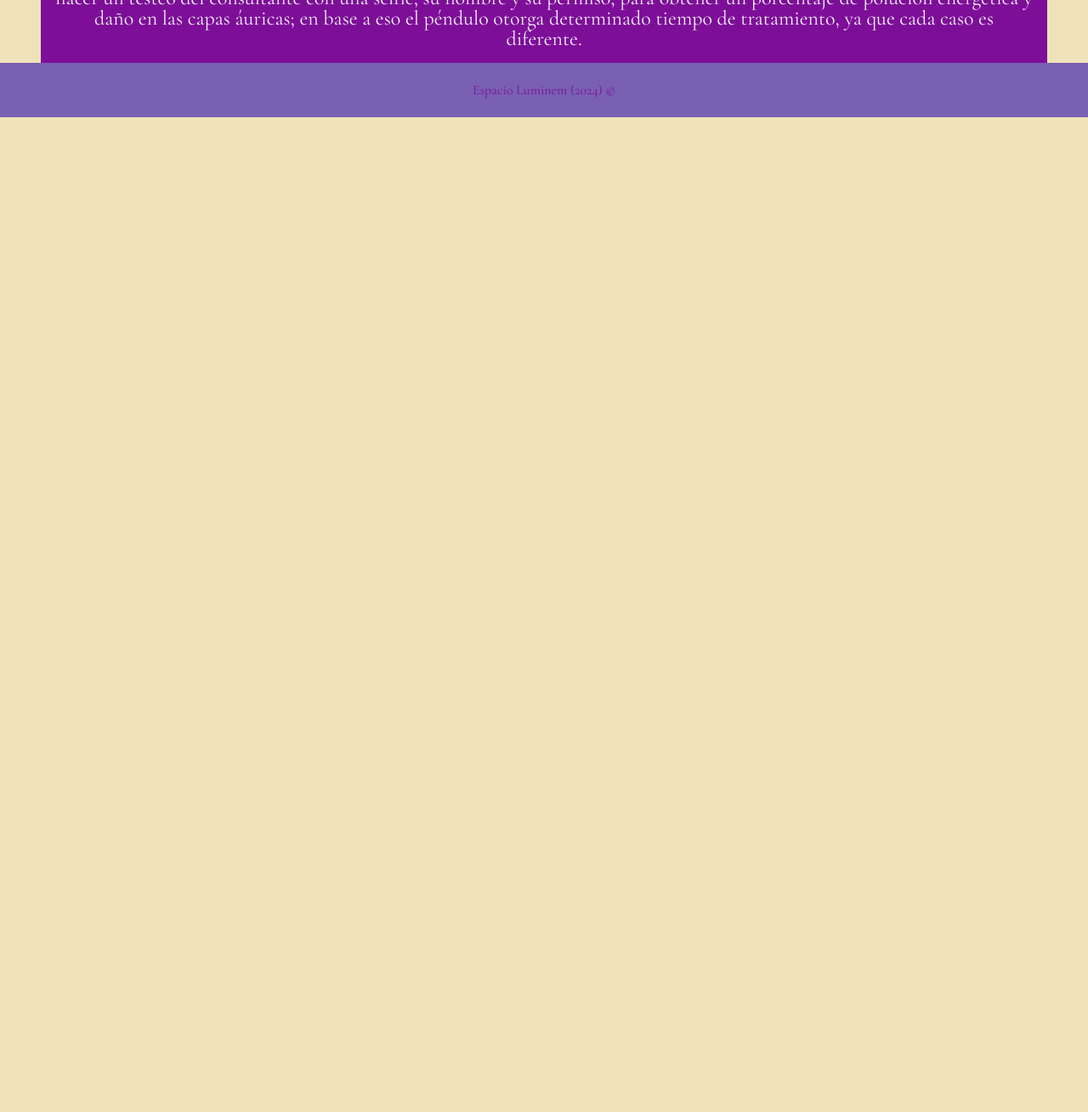
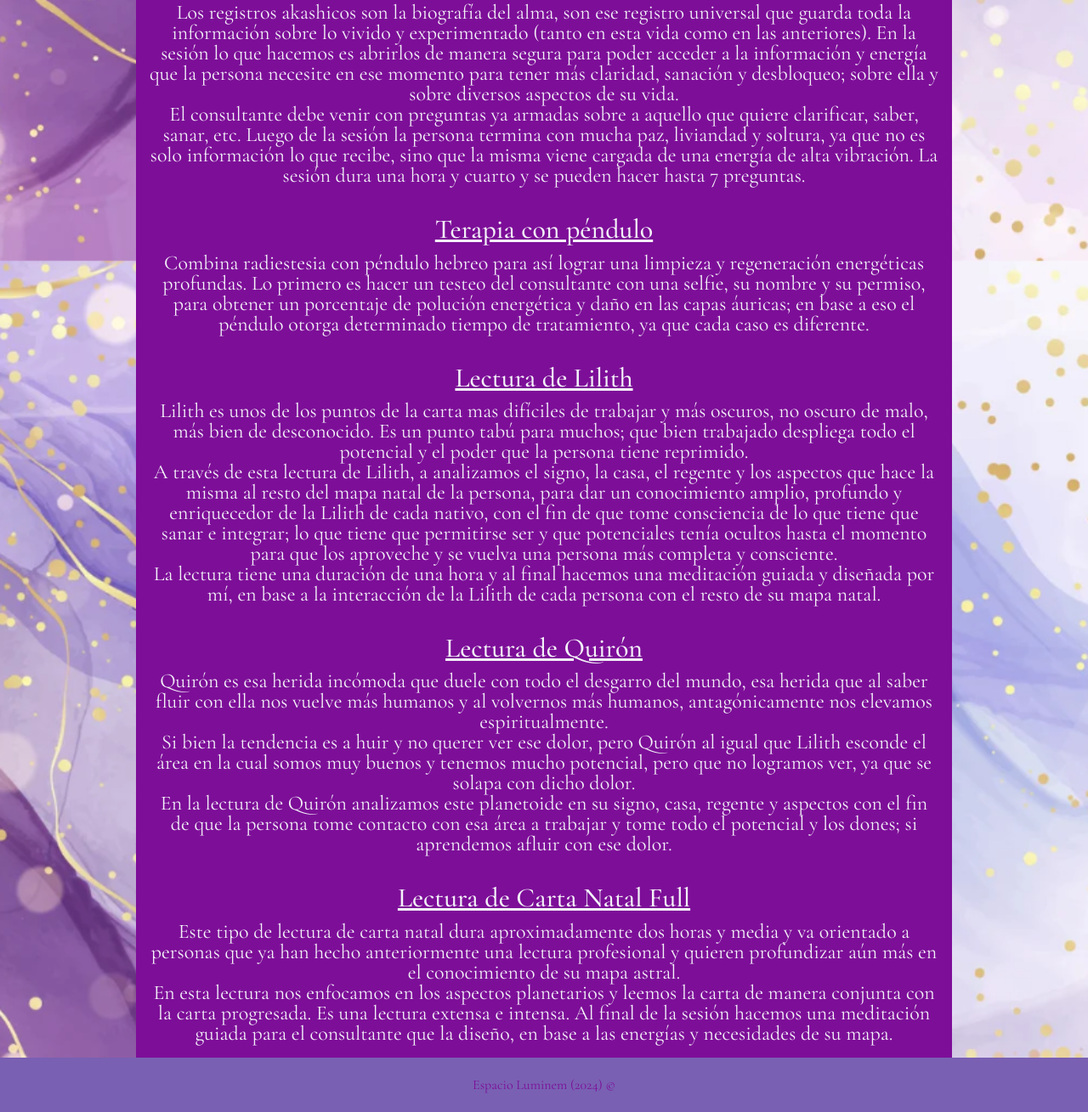
Before and after one commit to pablomg-dev/espacio-luminem, a plain HTML site: page assets/html/servicios.html in a window 1280 px wide. Shown: the part 2253-3562 px from the top of the page at 85% size. Before the commit the page ends 2391 px from the top, so only its background shows below. Drawn offline with nearby package versions, Linux system fonts and the light colour scheme.

Commit message:
agregar fondo y sumar texto secciones

```diff
--- a/assets/css/style.css
+++ b/assets/css/style.css
@@ -2,7 +2,8 @@
 
 body {
     font-family: "Cormorant Garamond", serif;
-    background-color: #efe2b8;
+    background-image: url(/assets/imgs/fondo.png);
+    background-size: contain;
 }
 
 section {
@@ -10,7 +11,8 @@ section {
     flex-direction: column;
     align-items: center;
     justify-content: center;
-    margin: 0 3rem;
+    margin: 0 auto;
+    width: 75%;
 }
 
 .seccion-clara {
@@ -52,6 +54,12 @@ header .brand {
 
 .nav-link:hover {
     color: #7d0e98;
+}
+
+/* Servicios */
+
+.servicios p {
+    color: #FABC3F;
 }
 
 /* Links gratuitos */
--- a/assets/html/servicios.html
+++ b/assets/html/servicios.html
@@ -215,7 +215,62 @@
         </h2>
 
         <p class="fs-4 text-center px-3 lh-1">
-            Combina radiestesia con péndulo hebreo para así lograr una limpieza y regeneración energéticas profundas. Lo primero es hacer un testeo del consultante con una selfie, su nombre y su permiso, para obtener un porcentaje de polución energética y daño en las capas áuricas; en base a eso el péndulo otorga determinado tiempo de tratamiento, ya que cada caso es diferente.
+            Combina radiestesia con péndulo hebreo para así lograr una limpieza y regeneración energéticas profundas. Lo
+            primero es hacer un testeo del consultante con una selfie, su nombre y su permiso, para obtener un
+            porcentaje de polución energética y daño en las capas áuricas; en base a eso el péndulo otorga determinado
+            tiempo de tratamiento, ya que cada caso es diferente.
+        </p>
+
+        <h2 class="pt-3 text-decoration-underline">
+            Lectura de Lilith
+        </h2>
+
+
+        <p class="fs-4 text-center px-3 lh-1">
+            Lilith es unos de los puntos de la carta mas difíciles de trabajar y más oscuros, no oscuro de malo, más
+            bien de desconocido. Es un punto tabú para muchos; que bien trabajado despliega todo el potencial y el poder
+            que la persona tiene reprimido.
+            <br>
+            A través de esta lectura de Lilith, a analizamos el signo, la casa, el regente y los aspectos que hace la
+            misma al resto del mapa natal de la persona, para dar un conocimiento amplio, profundo y enriquecedor de la
+            Lilith de cada nativo, con el fin de que tome consciencia de lo que tiene que sanar e integrar; lo que tiene
+            que permitirse ser y que potenciales tenía ocultos hasta el momento para que los aproveche y se vuelva una
+            persona más completa y consciente.
+            <br>
+            La lectura tiene una duración de una hora y al final hacemos una
+            meditación guiada y diseñada por mí, en base a la interacción de la Lilith de cada persona con el resto de
+            su mapa natal.
+        </p>
+
+        <h2 class="pt-3 text-decoration-underline">Lectura de Quirón
+        </h2>
+
+        <p class="fs-4 text-center px-3 lh-1">
+            Quirón es esa herida incómoda que duele con todo el desgarro del mundo, esa herida que al saber fluir con
+            ella nos vuelve más humanos y al volvernos más humanos, antagónicamente nos elevamos espiritualmente.
+            <br>
+            Si bien la tendencia es a huir y no querer ver ese dolor, pero Quirón al igual que Lilith esconde el área en
+            la cual somos muy buenos y tenemos mucho potencial, pero que no logramos ver, ya que se solapa con dicho
+            dolor.
+            <br>
+            En la lectura de Quirón analizamos este planetoide en su signo, casa, regente y aspectos con el fin de que
+            la persona tome contacto con esa área a trabajar y tome todo el potencial y los dones; si aprendemos afluir
+            con ese dolor.
+        </p>
+
+        <h2 class="pt-3 text-decoration-underline">
+            Lectura de Carta Natal Full
+        </h2>
+
+        <p class="fs-4 text-center px-3 lh-1">
+            Este tipo de lectura de carta natal dura aproximadamente dos horas y media y va orientado a personas que ya
+            han hecho anteriormente una lectura profesional y quieren profundizar aún más en el conocimiento de su mapa
+            astral.
+            <br>
+            En esta lectura nos enfocamos en los aspectos planetarios y leemos la carta de manera conjunta con
+            la carta progresada. Es una lectura extensa e intensa.
+            Al final de la sesión hacemos una meditación guiada para el consultante que la diseño, en base a las
+            energías y necesidades de su mapa.
         </p>
 
     </section>
```
Also changed, not shown: assets/html/talleres.html (+8 -0 lines), index.html (+54 -9 lines), assets/imgs/fondo.png (added), assets/imgs/servicios.png.
